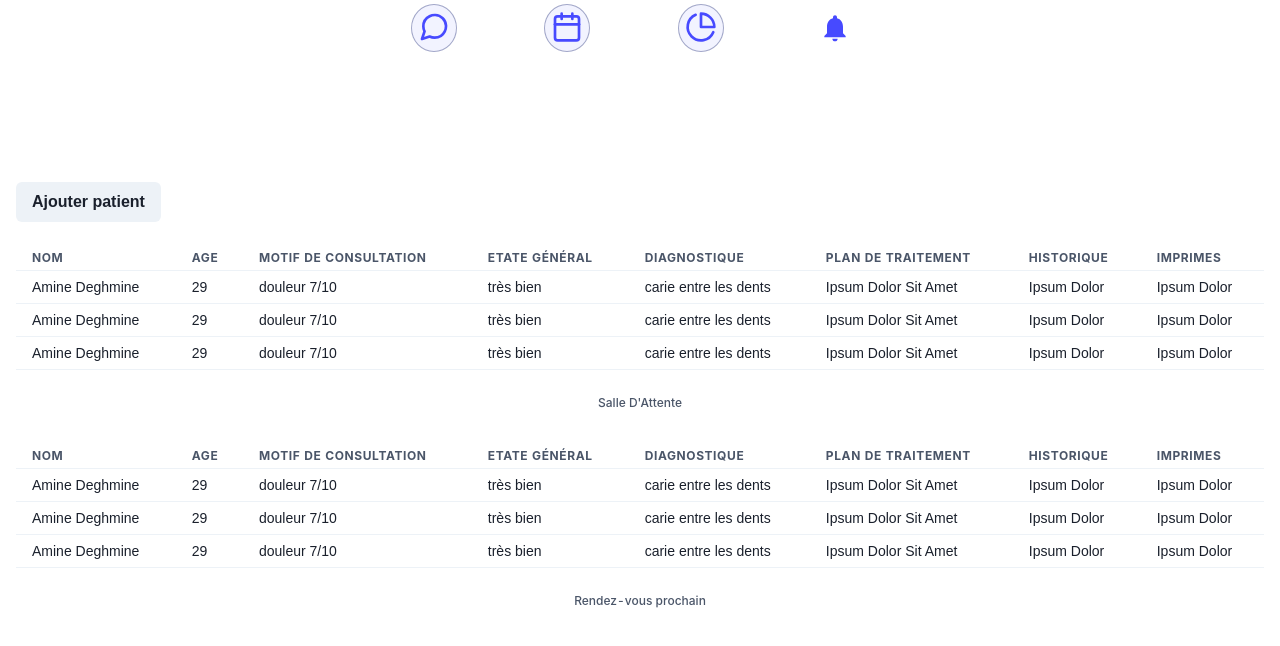
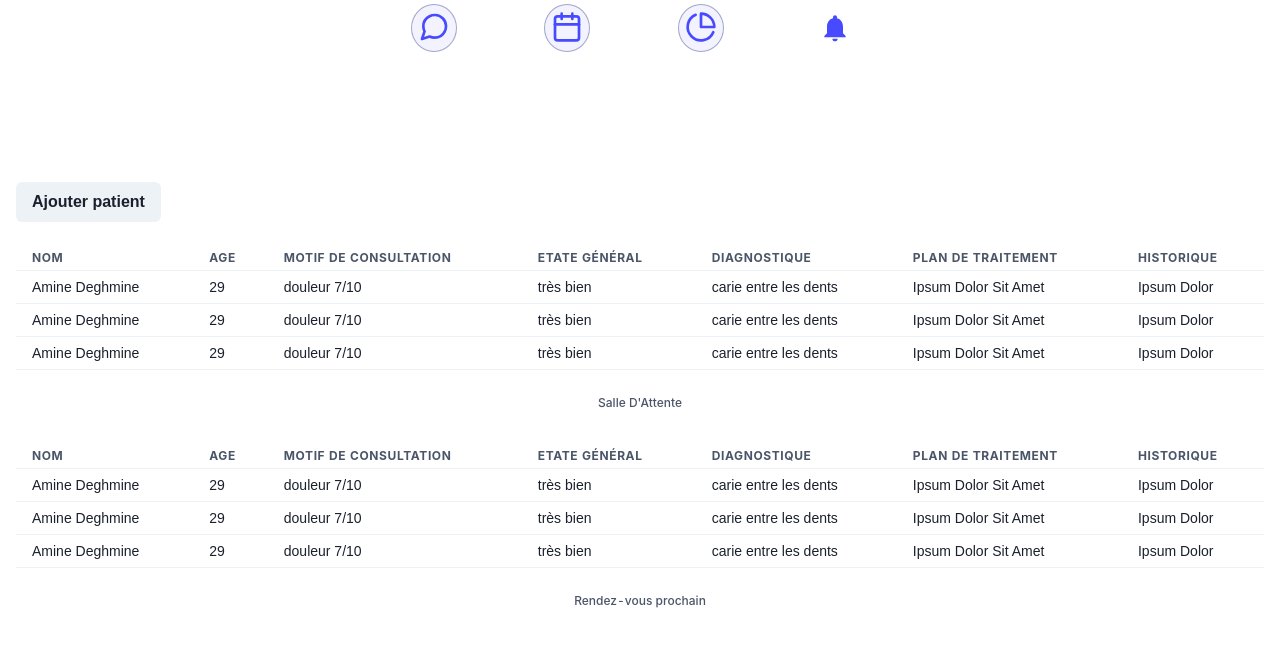
Before and after one commit to Sidahmeders/DMCHAT-BACKEND, a React (Create React App) app in the folder client/: page /calendar in a window 1280 px wide. Shown: the top 646 px of the page. Built offline with nearby package versions, Linux system fonts and the light colour scheme; sample sign-in values are in the browser's storage; a web font is replaced by a local one.

Commit message:
add react-dnd wrappers;

```diff
--- a/client/src/pages/Calendar/AddPatientModal.jsx
+++ b/client/src/pages/Calendar/AddPatientModal.jsx
@@ -33,7 +33,6 @@ export default function AddPatientModal() {
               <Input type="text" placeholder="Diagnostique" />
               <Input type="text" placeholder="Plan de traitement" />
               <Input type="text" placeholder="Historique" />
-              <Input type="text" placeholder="Imprimes" />
             </Stack>
           </ModalBody>
           <ModalFooter>
--- /dev/null
+++ b/client/src/pages/Calendar/Dnd.js
@@ -0,0 +1,39 @@
+import { useDrag, useDrop } from 'react-dnd'
+import { Tr } from '@chakra-ui/react'
+
+const DND_TYPE = 'BUTTON'
+
+export const TrDragWrapper = ({ id, children }) => {
+  const [{ isDragging }, dragRef] = useDrag(() => ({
+    type: DND_TYPE,
+    item: { id },
+    collect: (monitor) => ({
+      isDragging: monitor.isDragging(),
+    }),
+  }))
+
+  return (
+    <Tr ref={dragRef} className={`drag-wrapper ${isDragging ? 'dragging' : ''}`}>
+      {children}
+    </Tr>
+  )
+}
+
+export const DropWrapper = ({ children }) => {
+  const [{ canDrop, isOver }, dropRef] = useDrop(() => ({
+    accept: DND_TYPE,
+    drop: ({ id }) => {
+      console.log(id)
+    },
+    collect: (monitor) => ({
+      canDrop: monitor.canDrop(),
+      isOver: monitor.isOver(),
+    }),
+  }))
+
+  return (
+    <div ref={dropRef} className={`drop-wrapper ${canDrop && isOver ? 'dropping' : ''}`}>
+      {children}
+    </div>
+  )
+}
--- /dev/null
+++ b/client/src/pages/Calendar/Next.scss
@@ -0,0 +1,11 @@
+.drag-wrapper {
+  &.dragging {
+    display: none;
+  }
+}
+
+.drop-wrapper {
+  &.dropping {
+    background-color: #ff000036;
+  }
+}
--- a/client/src/pages/Calendar/NextAppointments.jsx
+++ b/client/src/pages/Calendar/NextAppointments.jsx
@@ -1,6 +1,10 @@
 import { Table, Thead, Tbody, Tr, Th, Td, TableCaption, TableContainer } from '@chakra-ui/react'
 
+import { TrDragWrapper } from './Dnd'
+
 import { HARD_CODED_DATA } from './data'
+
+import './Next.scss'
 
 export default function NextAppointments() {
   return (
@@ -16,12 +20,11 @@ export default function NextAppointments() {
             <Th>Diagnostique</Th>
             <Th>Plan de traitement</Th>
             <Th>Historique</Th>
-            <Th>Imprimes</Th>
           </Tr>
         </Thead>
         <Tbody>
           {HARD_CODED_DATA.map((item) => (
-            <Tr key={item.id}>
+            <TrDragWrapper key={item.id} id={item.id}>
               <Td>{item.name}</Td>
               <Td>{item.age}</Td>
               <Td>{item.motif}</Td>
@@ -29,8 +32,7 @@ export default function NextAppointments() {
               <Td>{item.diagnostic}</Td>
               <Td>{item.treatmentPlan}</Td>
               <Td>{item.history}</Td>
-              <Td>{item.prints}</Td>
-            </Tr>
+            </TrDragWrapper>
           ))}
         </Tbody>
       </Table>
--- a/client/src/pages/Calendar/WaitingRoomTable.jsx
+++ b/client/src/pages/Calendar/WaitingRoomTable.jsx
@@ -1,10 +1,13 @@
 import { Table, Thead, Tbody, Tr, Th, Td, TableCaption, TableContainer } from '@chakra-ui/react'
+
+import { DropWrapper } from './Dnd'
 
 import { HARD_CODED_DATA } from './data'
 
 export default function WaitingRoomTable() {
   return (
     <TableContainer>
+      <DropWrapper>
         <Table size="sm">
           <TableCaption>Salle D'Attente</TableCaption>
           <Thead>
@@ -16,7 +19,6 @@ export default function WaitingRoomTable() {
               <Th>Diagnostique</Th>
               <Th>Plan de traitement</Th>
               <Th>Historique</Th>
-            <Th>Imprimes</Th>
             </Tr>
           </Thead>
           <Tbody>
@@ -29,11 +31,11 @@ export default function WaitingRoomTable() {
                 <Td>{item.diagnostic}</Td>
                 <Td>{item.treatmentPlan}</Td>
                 <Td>{item.history}</Td>
-              <Td>{item.prints}</Td>
               </Tr>
             ))}
           </Tbody>
         </Table>
+      </DropWrapper>
     </TableContainer>
   )
 }
--- a/client/src/pages/Calendar/data.js
+++ b/client/src/pages/Calendar/data.js
@@ -8,7 +8,6 @@ export const HARD_CODED_DATA = [
     diagnostic: 'carie entre les dents',
     treatmentPlan: 'Ipsum Dolor Sit Amet',
     history: 'Ipsum Dolor',
-    prints: 'Ipsum Dolor',
   },
   {
     id: '2',
@@ -19,7 +18,6 @@ export const HARD_CODED_DATA = [
     diagnostic: 'carie entre les dents',
     treatmentPlan: 'Ipsum Dolor Sit Amet',
     history: 'Ipsum Dolor',
-    prints: 'Ipsum Dolor',
   },
   {
     id: '3',
@@ -30,6 +28,5 @@ export const HARD_CODED_DATA = [
     diagnostic: 'carie entre les dents',
     treatmentPlan: 'Ipsum Dolor Sit Amet',
     history: 'Ipsum Dolor',
-    prints: 'Ipsum Dolor',
   },
 ]
```
Lines whose indentation alone changed are shown as unchanged.
